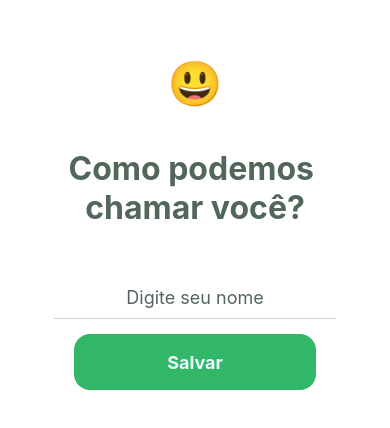
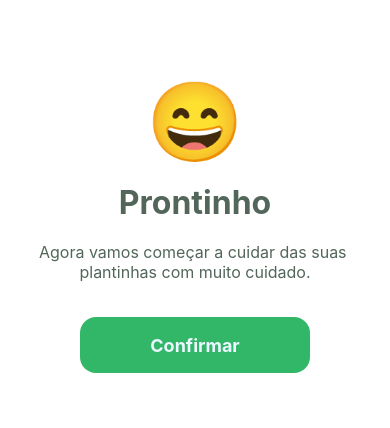
Before and after one commit to Jhon9191/NLW5Rocketseat, a React Native app: screen /Confirmation in a window 390 px wide. Shown: the part 194-622 px from the top of the page. Built offline with nearby package versions, Linux system fonts and the light colour scheme.

Commit message:
Finishing confirmation screen

```diff
--- a/App.tsx
+++ b/App.tsx
@@ -3,7 +3,7 @@ import { View, Text } from 'react-native'
 
 import Welmcome from './src/screens/Welcome'
 import UserIdentification from './src/screens/UserIdentification'
-
+import Confirmation from './src/screens/Confirmation'
 interface propsT {
     splash: number;
 }
@@ -26,12 +26,12 @@ const App = () => {
     return (
         <>
             {time <= 3 ? (
-                 <UserIdentification />
+                 <Confirmation />
                 // <View style={{ flex: 1, justifyContent: 'center', alignItems: 'center', backgroundColor: "#121212" }}>
                 //     <Text>Loading</Text>
                 // </View>
             ) : (
-                <UserIdentification />
+                <Confirmation />
             )
             }
         </>
--- /dev/null
+++ b/src/screens/Confirmation/index.tsx
@@ -0,0 +1,39 @@
+import React, { useState } from 'react';
+import {
+    SafeAreaView,
+    Text,
+    View,
+} from 'react-native';
+
+import styles from './styles'
+import Button from '../../components/Button'
+
+const Confirmation = () => {
+
+    return (
+        <SafeAreaView style={styles.container}>
+            <View style={styles.content}>
+
+
+                        <Text style={styles.emoji}>
+                            😄
+                        </Text>
+                        <Text style={styles.title}>
+                            Prontinho
+                        </Text>
+                        <Text style={styles.description}>
+                            Agora vamos começar a cuidar das suas {`\n`}
+                             plantinhas com muito cuidado.
+                        </Text>
+
+                        <View style={styles.footer}>
+                            <Button title="Confirmar" />
+                        </View>
+                    </View>
+        </SafeAreaView>
+
+    );
+};
+
+
+export default Confirmation;
--- /dev/null
+++ b/src/screens/Confirmation/styles.tsx
@@ -0,0 +1,47 @@
+import React from 'react';
+import { StyleSheet, Dimensions } from 'react-native';
+import colors from '../../styles/index';
+const styles = StyleSheet.create({
+
+    container:{
+        flex: 1,
+        width: '100%',
+        alignItems: 'center',
+        justifyContent: 'space-around'
+    },
+
+    content:{
+        flex: 1,
+        width: '100%',
+        padding: 30,
+        alignItems: 'center',
+        justifyContent: 'center'
+    },
+
+    emoji:{
+        fontSize: 78,
+    },
+
+    title:{
+        marginTop: 15,
+        fontSize: 32,
+        fontWeight: 'bold',
+        textAlign: 'center',
+        color: colors.heading,
+    },
+
+    description:{
+        fontSize: 16,
+        textAlign: 'center',
+        color: colors.heading,
+        paddingVertical: 20
+    },
+
+    footer:{
+        width:'100%',
+        paddingHorizontal: 50
+    },
+
+});
+
+export default styles;
--- a/src/screens/UserIdentification/index.tsx
+++ b/src/screens/UserIdentification/index.tsx
@@ -16,7 +16,7 @@ import Button from '../../components/Button'
 import colors from '../../styles/index'
 Icon.loadFont();
 
-const Welmcome = () => {
+const UserIdentification = () => {
 
     const [ isFocus, setIsFocus ] = useState(false);
     const [ isFilled, setIsFilled ] = useState(false);
@@ -77,4 +77,4 @@ const Welmcome = () => {
 };
 
 
-export default Welmcome;
+export default UserIdentification;
```
